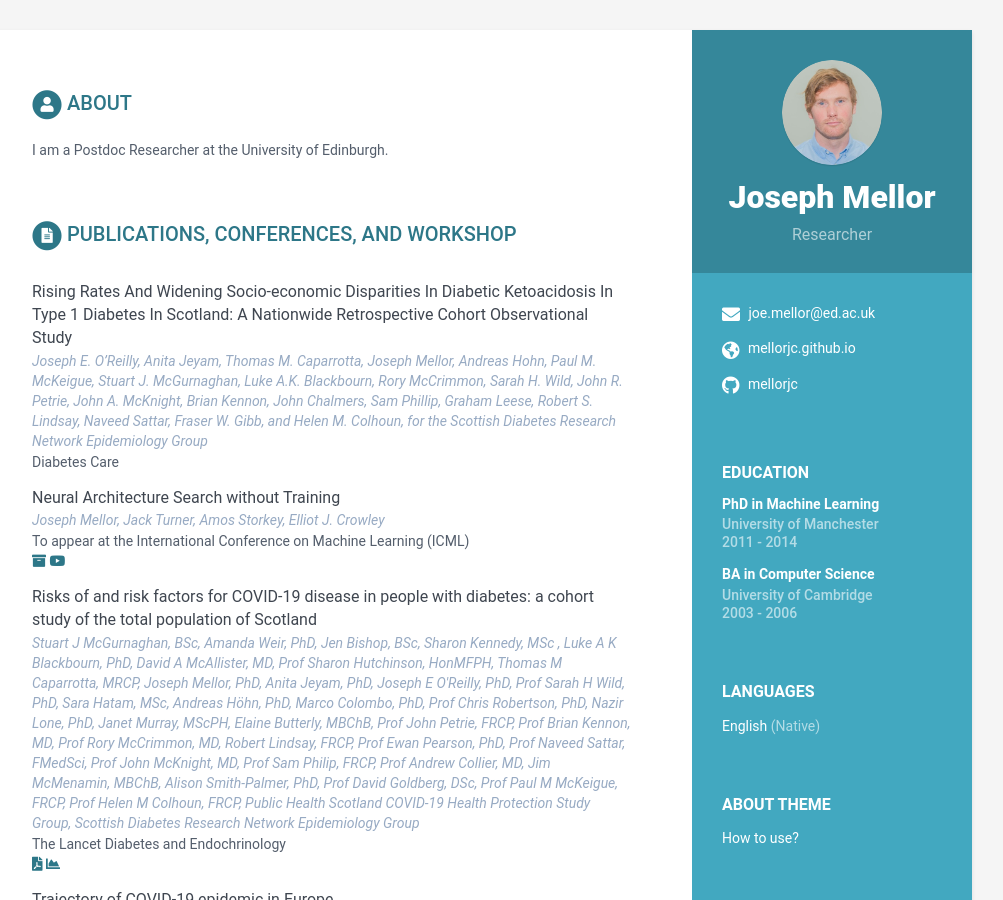
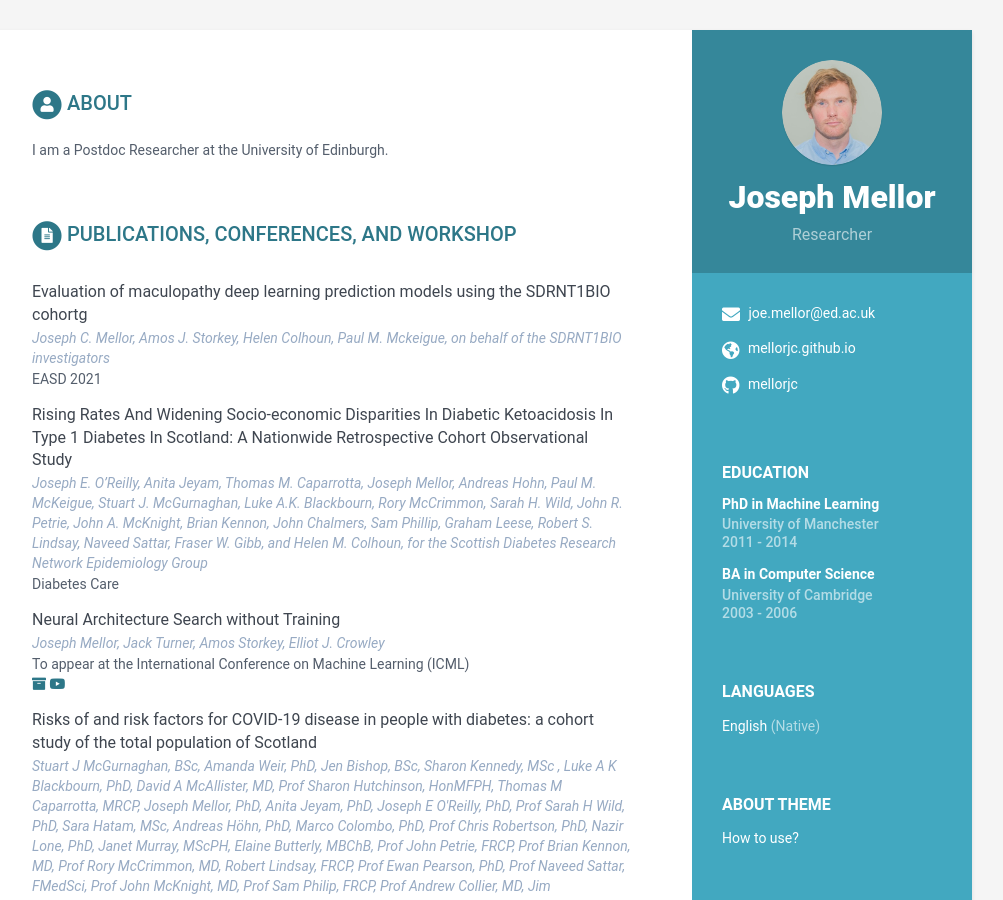
Before and after one commit to mellorjc/mellorjc.github.io, a Jekyll site: the page built from index.html, in a window 1280 px wide and 900 px high. Shown: the whole window, without its empty margins (168-1171 px from the left). Built offline with Jekyll 4.4.1, drawn with Linux system fonts in a browser that asks for light colours.

Commit message:
Update data.yml

```diff
--- a/_data/data.yml
+++ b/_data/data.yml
@@ -83,6 +83,10 @@ publications:
     intro: |
 
     papers:
+      - title: "Evaluation of maculopathy deep learning prediction models using the SDRNT1BIO cohortg"
+        authors: "Joseph C. Mellor, Amos J. Storkey, Helen Colhoun, Paul M. Mckeigue, on behalf of the SDRNT1BIO investigators"
+        conference: "EASD 2021"
+
       - title: "Rising Rates And Widening Socio-economic Disparities In Diabetic Ketoacidosis In Type 1 Diabetes In Scotland: A Nationwide Retrospective Cohort Observational Study"
         conference: "Diabetes Care"
         authors: "Joseph E. O’Reilly, Anita Jeyam, Thomas M. Caparrotta, Joseph Mellor, Andreas Hohn, Paul M. McKeigue, Stuart J. McGurnaghan, Luke A.K. Blackbourn, Rory McCrimmon, Sarah H. Wild, John R. Petrie, John A. McKnight, Brian Kennon, John Chalmers, Sam Phillip, Graham Leese, Robert S. Lindsay, Naveed Sattar, Fraser W. Gibb, and Helen M. Colhoun, for the Scottish Diabetes Research Network Epidemiology Group"
```
